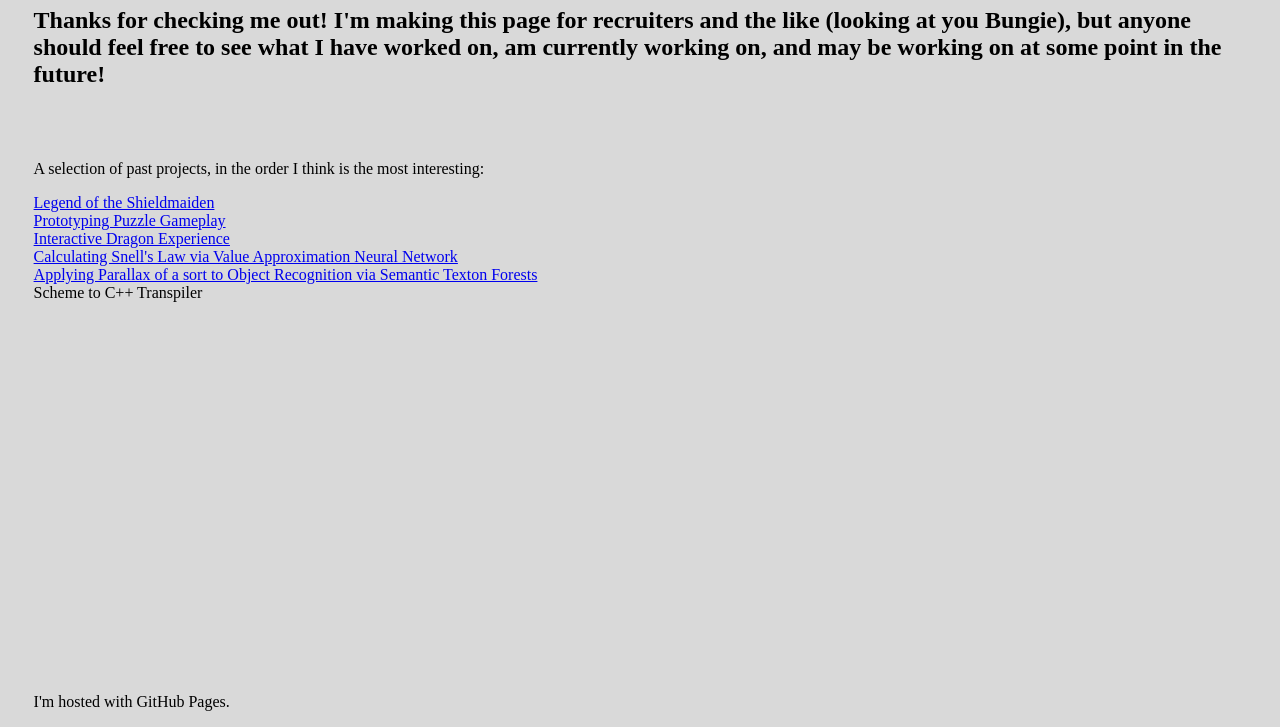
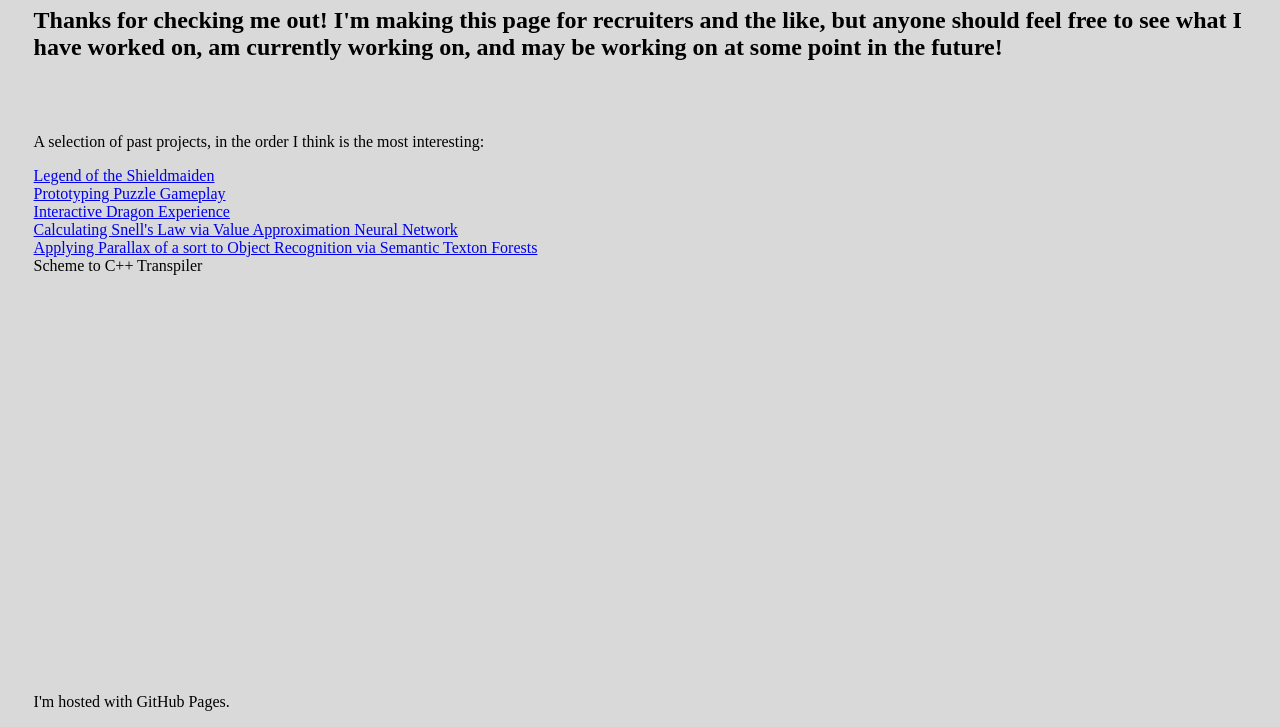
Before and after one commit to e102y/e102y.github.io, a plain HTML site: page index.html in a window 1280 px wide. Shown: the part 73-800 px from the top of the page. Drawn offline with Linux system fonts and the light colour scheme.

Commit message:
Update index.html
Erased Looking at you Bungie

```diff
--- a/index.html
+++ b/index.html
@@ -9,7 +9,7 @@
 </head>
 <body>
   <h1>Welcome to my GitHub!</h1>
-  <h2>Thanks for checking me out! I'm making this page for recruiters and the like (looking at you Bungie), but anyone should feel free to see what I have worked on, am currently working on, and may be working on at some point in the future!</h2>
+  <h2>Thanks for checking me out! I'm making this page for recruiters and the like, but anyone should feel free to see what I have worked on, am currently working on, and may be working on at some point in the future!</h2>
   <br/>
   <br/>
   <p>A selection of past projects, in the order I think is the most interesting:</p>
```
